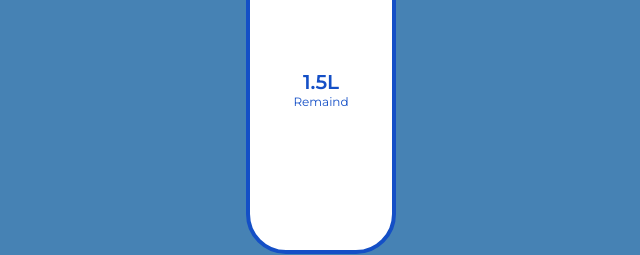
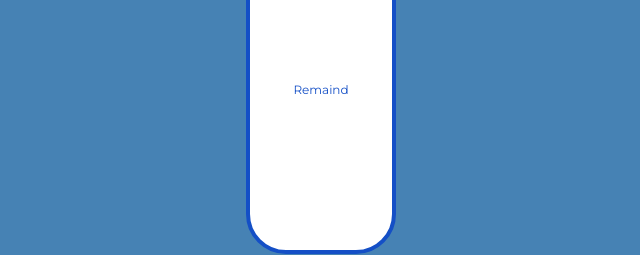
Before and after one commit to Andreas-Ziegler22/Drink-Water, a plain HTML site: page index.html in a window 1280 px wide. Shown: the part 206-461 px from the top of the page, 319-959 px from the left. Drawn offline with Linux system fonts and the light colour scheme.

Commit message:
hard coded gone

```diff
--- a/index.html
+++ b/index.html
@@ -12,7 +12,7 @@
     <h3>Goal: 2 Liters</h3>
     <div class="cup">
       <div class="remained" id="remained">
-        <span id="liters">1.5L</span>
+        <span id="liters"></span>
         <small>Remaind</small>
       </div>
       <div class="percentage" id="percentage"></div>
```
